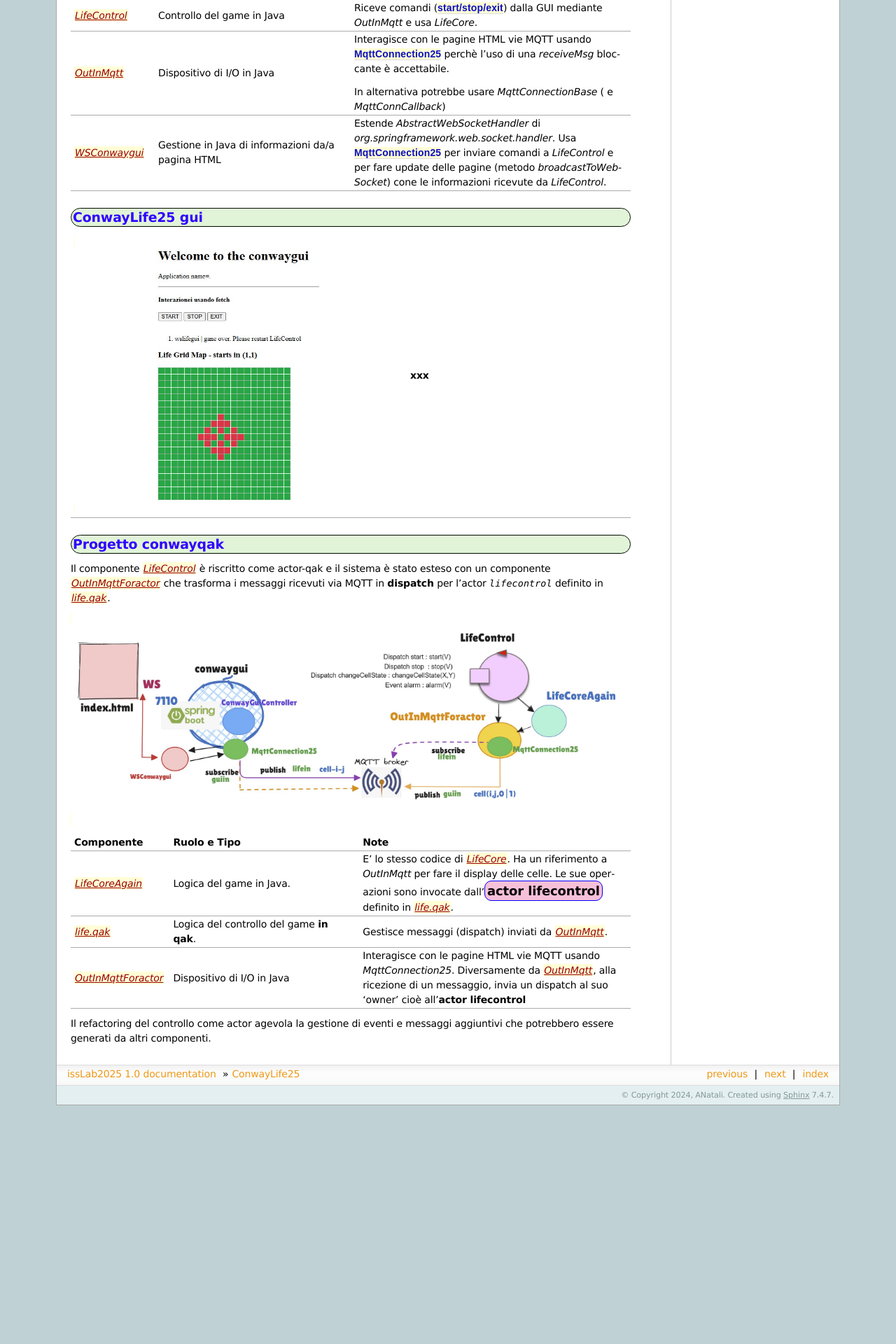
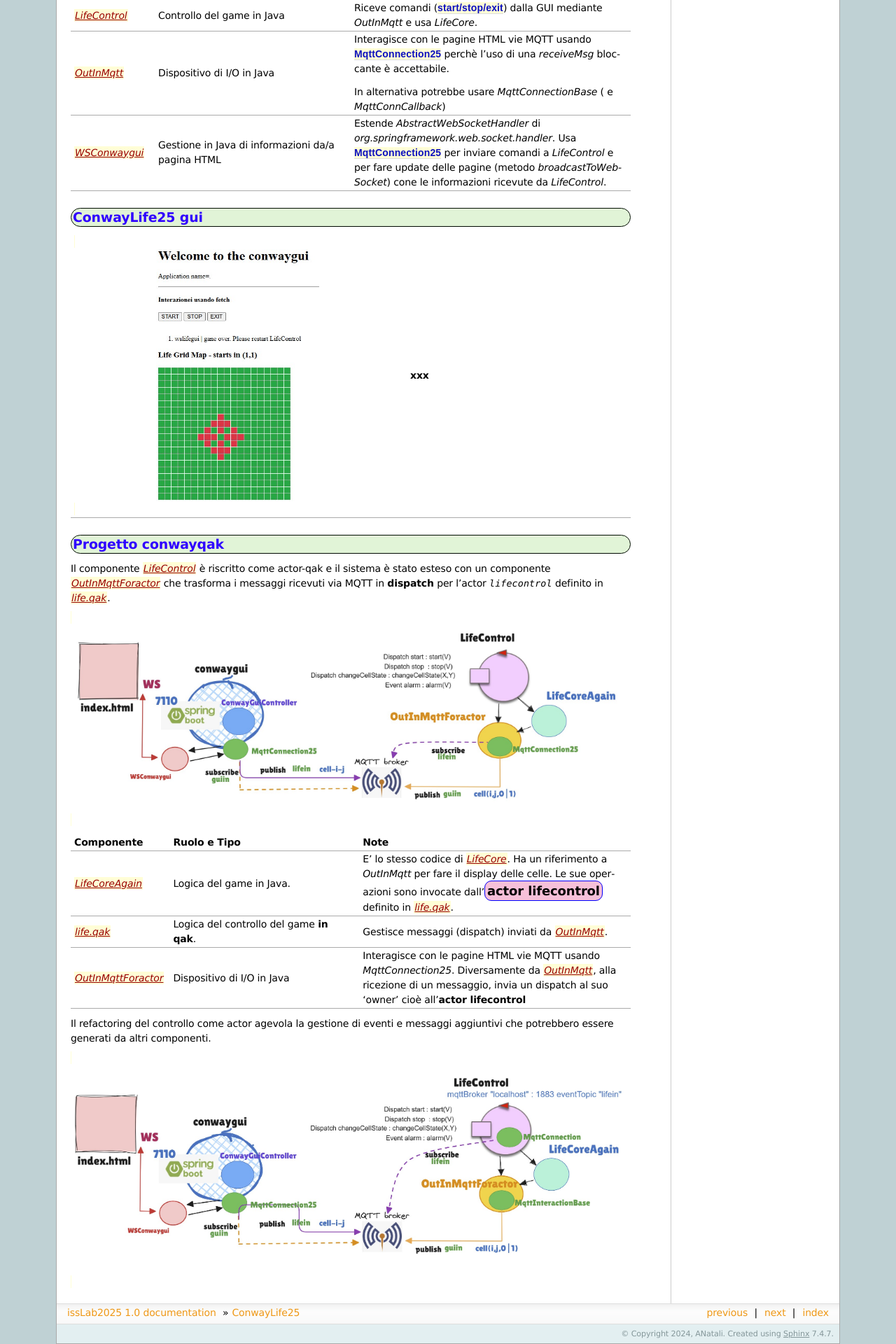
Before and after one commit to ingegneria-sistemi-software-m/ingegneria-sistemi-software-m-professore, a Sphinx documentation site: the page built from iss25Material/docs/source/ConwayLife25.rst, in a window 1280 px wide. Shown: the part 855-2775 px from the top of the page at 70% size. Built offline with Sphinx 7.4.7, drawn with Linux system fonts in a browser that asks for light colours; before the commit the page ends 2434 px from its top, so only the background shows below that.

Commit message:
ConwayLife25 con archpus

```diff
--- a/iss25Material/docs/source/ConwayLife25.rst
+++ b/iss25Material/docs/source/ConwayLife25.rst
@@ -127,3 +127,8 @@ che trasforma i messaggi ricevuti via MQTT in **dispatch** per l'actor `lifecont
 
 Il refactoring del controllo come actor agevola la gestione di eventi e messaggi aggiuntivi che potrebbero
 essere generati da altri componenti.
+
+
+.. image::  ./_static/img/conway/conwayqakarchPlus.jpg
+  :align: center
+  :width: 100%
```
Also changed, not shown: iss25Material/docs/source/_static/img/conway/conwayqakarchPlus.jpg (added), 6 other files.
